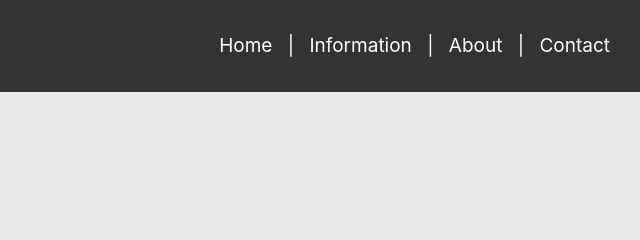
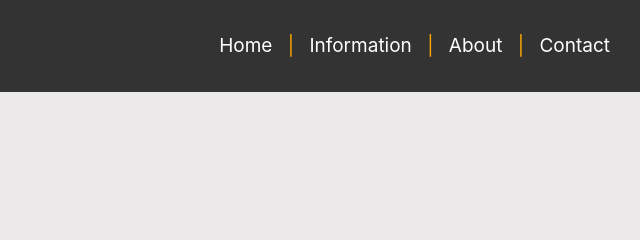
Before and after one commit to RezzaMir/testcardreader, a plain HTML site: page contact.html in a window 1280 px wide. Shown: the top 240 px of the page, 640-1280 px from the left. Drawn offline with Linux system fonts and the light colour scheme.

Commit message:
Update contact.html

```diff
--- a/contact.html
+++ b/contact.html
@@ -12,7 +12,7 @@
         <h1>CardReader</h1>
       </a>
       <nav>
-        <ul>
+        <ul style="color: orange;">
           <li><a href="index.html">Home</a></li>
           |
           <li><a href="information.html">Information</a></li>
```
